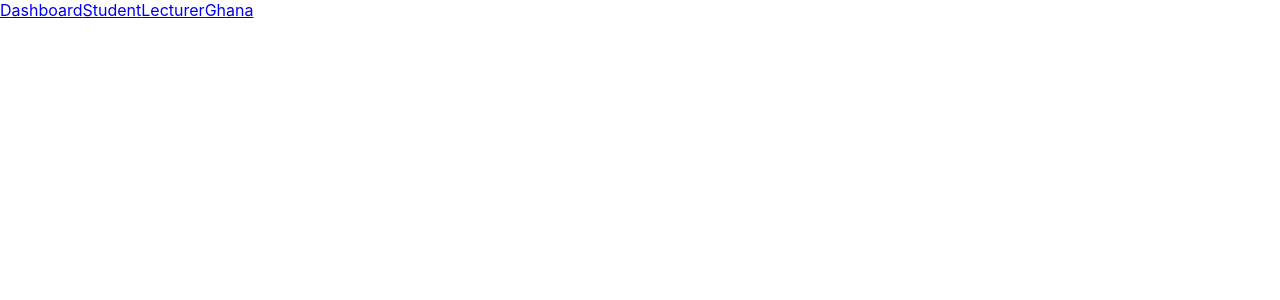
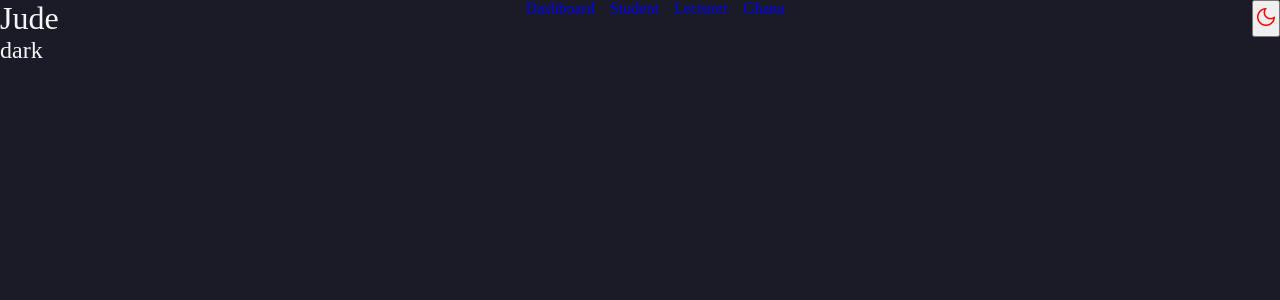
Before and after one commit to J-Kwofie/portfolio, a React (Vite) app: page / in a window 1280 px wide. Shown: the top 300 px of the page. Built offline with nearby package versions, Linux system fonts and the light colour scheme.

Commit message:
feat: added dark mode

```diff
--- a/index.html
+++ b/index.html
@@ -4,6 +4,20 @@
     <meta charset="UTF-8" />
     <link rel="icon" type="image/svg+xml" href="src/favicon.svg" />
     <meta name="viewport" content="width=device-width, initial-scale=1.0" />
+    <link
+      rel="stylesheet"
+      href="https://fonts.googleapis.com/css2?family=Material+Symbols+Outlined:opsz,wght,FILL,GRAD@20..48,100..700,0..1,-50..200"
+    />
+    <link
+      rel="stylesheet"
+      href="https://fonts.googleapis.com/css2?family=Material+Symbols+Outlined:opsz,wght,FILL,GRAD@20..48,100..700,0..1,-50..200"
+    />
+    <link rel="preconnect" href="https://fonts.googleapis.com" />
+    <link rel="preconnect" href="https://fonts.gstatic.com" crossorigin />
+    <link
+      href="https://fonts.googleapis.com/css2?family=Lora:wght@400;500;600;700&family=Roboto:wght@300;400;500&display=swap"
+      rel="stylesheet"
+    />
     <title>Vite App</title>
   </head>
   <body>
--- /dev/null
+++ b/src/App.css
@@ -0,0 +1,38 @@
+* {
+  box-sizing: border-box;
+  padding: 0;
+  margin: 0;
+}
+
+html {
+  scroll-behavior: smooth;
+}
+
+body {
+  font-family: 'Roboto', sans-serif;
+  font-size: 0.938rem;
+  background-color: hsl(207, 4%, 99%);
+  color: hsl(207, 4%, 28%);
+  transition: background 0.4s; /* for dark mode animation */
+}
+
+h1,
+h2,
+h3 {
+  color: hsl(207, 4%, 16%);
+  font-family: 'Lora', serif;
+  font-weight: 500;
+}
+
+ul {
+  list-style: none;
+}
+
+a {
+  text-decoration: none;
+}
+
+img {
+  max-width: 100%;
+  height: auto;
+}
--- a/src/App.tsx
+++ b/src/App.tsx
@@ -1,13 +1,31 @@
 import { BrowserRouter, Route, Routes } from 'react-router-dom';
+import { ThemeProvider } from 'styled-components';
 
-import Navigation from './components/navigation/Navigation';
+import ThemeContext from './contexts/ThemeContext';
+import useThemeMode from './hooks/useThemeMode';
+import Layout from './pages/Layout';
+import GlobalStyle from './styled/global';
+import { darkTheme, lightTheme } from './styled/themes';
 
 function App() {
+  const { theme, themeToggler } = useThemeMode();
+  const themeMode = theme === 'light' ? lightTheme : darkTheme;
+
   return (
     <BrowserRouter>
-      <Routes>
-        <Route path="/" element={<Navigation />} />
-      </Routes>
+      <ThemeContext>
+        <ThemeProvider theme={themeMode}>
+          <GlobalStyle />
+          <Routes>
+            <Route
+              path="/"
+              element={<Layout themeToggler={themeToggler} theme={theme} />}
+            >
+              <Route index element={<h2>{theme}</h2>} />
+            </Route>
+          </Routes>
+        </ThemeProvider>
+      </ThemeContext>
     </BrowserRouter>
   );
 }
--- a/src/components/navigation/NavItem.tsx
+++ b/src/components/navigation/NavItem.tsx
@@ -13,9 +13,9 @@ import { LinkItem } from '../../types/navigationTypes';
 const NavItem = ({ linkItem }: { linkItem: LinkItem }) => {
   const { link, text } = linkItem;
   return (
-    <NavLink to={`${link}`}>
-      <span>{text}</span>
-    </NavLink>
+    <li>
+      <NavLink to={`${link}`}>{text}</NavLink>
+    </li>
   );
 };
 export default NavItem;
--- /dev/null
+++ b/src/contexts/ThemeContext/index.tsx
@@ -0,0 +1,15 @@
+import React from 'react';
+import { ThemeProvider } from 'styled-components';
+
+import useThemeMode from '../../hooks/useThemeMode';
+import { darkTheme, lightTheme } from '../../styled/themes';
+
+const ThemeContext: React.FC = ({ children }) => {
+  const { theme } = useThemeMode();
+  console.log(theme);
+  const themeMode = theme === 'dark' ? darkTheme : lightTheme;
+
+  return <ThemeProvider theme={themeMode}>{children}</ThemeProvider>;
+};
+
+export default ThemeContext;
--- /dev/null
+++ b/src/hooks/useThemeMode.tsx
@@ -0,0 +1,18 @@
+import { useEffect, useState } from 'react';
+
+export const useThemeMode = () => {
+  const localTheme = window.localStorage.getItem('theme');
+
+  const [theme, setTheme] = useState(localTheme ? localTheme : 'dark');
+
+  const setMode = (mode: string) => {
+    window.localStorage.setItem('theme', mode);
+    setTheme(mode);
+  };
+
+  const themeToggler = () => (theme === 'dark' ? setMode('light') : setMode('dark'));
+
+  return { theme, themeToggler };
+};
+
+export default useThemeMode;
--- /dev/null
+++ b/src/pages/Layout.tsx
@@ -0,0 +1,33 @@
+import { Outlet } from 'react-router-dom';
+
+import Navigation from '../components/navigation/Navigation';
+import { HeaderStyles, NavStyles } from '../styled/HeaderStyled';
+
+interface ThemeTogglerProps {
+  themeToggler: () => void;
+  theme: string;
+}
+
+const Layout = ({ themeToggler, theme }: ThemeTogglerProps) => {
+  return (
+    <>
+      <HeaderStyles>
+        <h1>Jude</h1>
+        <NavStyles>
+          <ul>
+            <Navigation />
+          </ul>
+        </NavStyles>
+        <button onClick={themeToggler}>
+          <span className="material-symbols-outlined">
+            {theme === 'dark' ? 'dark_mode' : 'light_mode'}
+          </span>
+        </button>
+      </HeaderStyles>
+
+      <Outlet />
+    </>
+  );
+};
+
+export default Layout;
--- /dev/null
+++ b/src/styled/HeaderStyled.ts
@@ -0,0 +1,28 @@
+import styled from 'styled-components';
+
+export const HeaderStyles = styled.header`
+  display: flex;
+  flex-direction: row;
+  justify-content: space-between;
+  .material-symbols-outlined {
+    font-variation-settings: 'FILL' 0, 'wght' 400, 'GRAD' 0, 'opsz' 48;
+    color: red;
+  }
+`;
+
+export const NavStyles = styled.nav`
+  ul {
+    display: flex;
+    flex-direction: row;
+    justify-content: space-between;
+    gap: 15px;
+  }
+
+  ul li {
+    list-style: none;
+  }
+
+  ul li a {
+    text-decoration: none;
+  }
+`;
--- /dev/null
+++ b/src/styled/global.ts
@@ -0,0 +1,63 @@
+import { createGlobalStyle, withTheme } from 'styled-components';
+
+import { ThemeProps } from './themes';
+
+type GlobalThemeProps = {
+  theme: ThemeProps;
+};
+
+const globalStyle = createGlobalStyle`
+  :root {
+    //dark-mode
+    --dark-background: #1A1B27;
+    --dark-text-color: #F5F5F7;
+
+    //light-mode
+    --light-background: hsl(207, 4%, 99%);
+    --light-text-color: hsl(207, 4%, 28%);
+
+    //both light and dark
+    --body-font: 'Roboto', sans-serif;
+    --normal-font-size: .938rem;
+    --title-font: 'Lora', serif;
+
+  }
+
+  * {
+    margin: 0;
+    padding: 0;
+    box-sizing: border-box;
+    outline: 0;
+  }
+
+  body {
+  -webkit-font-smoothing: antialiased;
+  font-family: 'var(--body-font)';
+  font-size: 'var(--normal-font-size)';
+  margin: 0 auto;
+  background-color: ${({ theme }: GlobalThemeProps) => theme.background};
+  color: ${({ theme }: GlobalThemeProps) => theme.textColor};
+  transition: 'background 0.4s'; /* for dark mode animation */
+}
+
+  h1,h2,h3 {
+  color: ${({ theme }: GlobalThemeProps) => theme.textColor};
+  font-family: 'var(--title-font)';
+  font-weight: 500;
+}
+
+ul {
+  list-style: none;
+}
+
+a {
+  text-decoration: none;
+}
+
+img {
+  max-width: 100%;
+  height: auto;
+}
+  `;
+
+export default withTheme(globalStyle);
--- /dev/null
+++ b/src/styled/themes.ts
@@ -0,0 +1,14 @@
+export interface ThemeProps {
+  background: string;
+  textColor: string;
+}
+
+export const darkTheme: ThemeProps = {
+  background: 'var(--dark-background)',
+  textColor: 'var(--dark-text-color)',
+};
+
+export const lightTheme: ThemeProps = {
+  background: 'var(--light-background)',
+  textColor: 'var(--light-text-color)',
+};
```
Also changed, not shown: package.json (+6 -1 lines), 1 other file (tests, documents, lock files or other folders).
